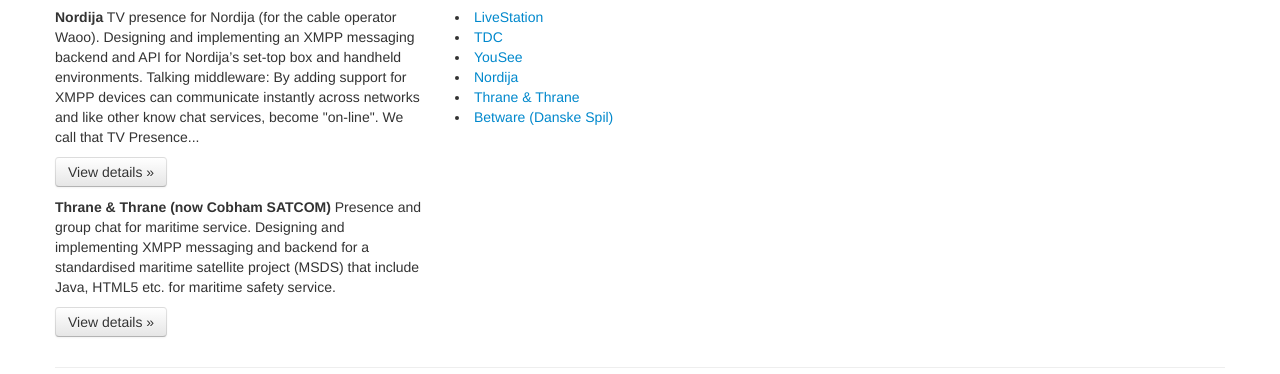
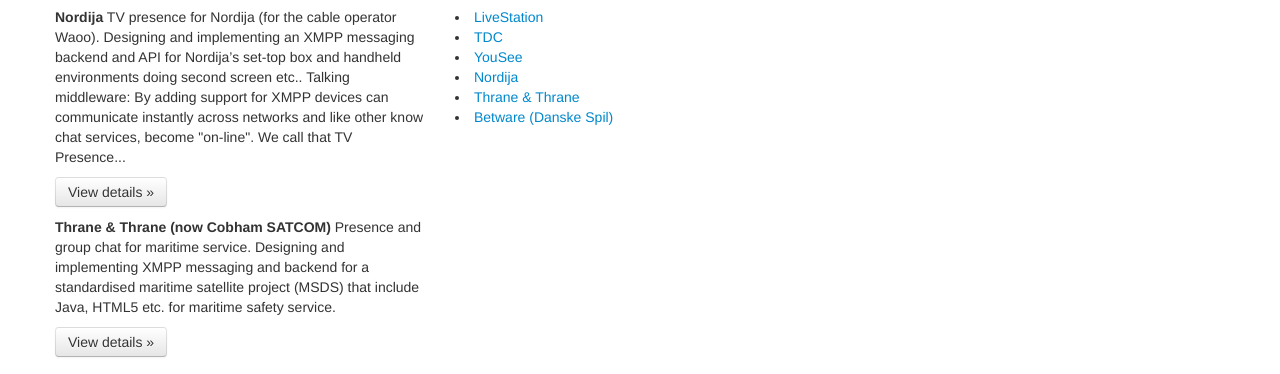
Before and after one commit to zooldk/braintrust.dk, a plain HTML site: page index.html in a window 1280 px wide. Shown: the part 723-1097 px from the top of the page. Drawn offline with nearby package versions, Linux system fonts and the light colour scheme.

Commit message:
Small change again

```diff
--- a/index.html
+++ b/index.html
@@ -103,7 +103,7 @@ LinkedIn</a></p>-->
                     <p><strong>Nordija</strong>
                     	TV presence for Nordija (for the cable operator Waoo).
 
-						Designing and implementing an XMPP messaging backend and API for Nordija’s set-top box and handheld environments.
+						Designing and implementing an XMPP messaging backend and API for Nordija’s set-top box and handheld environments doing second screen etc..
 
 						<quote>
 						Talking middleware: By adding support for XMPP devices can communicate instantly across networks and like other know chat services, become "on-line". We call that TV Presence...
```
